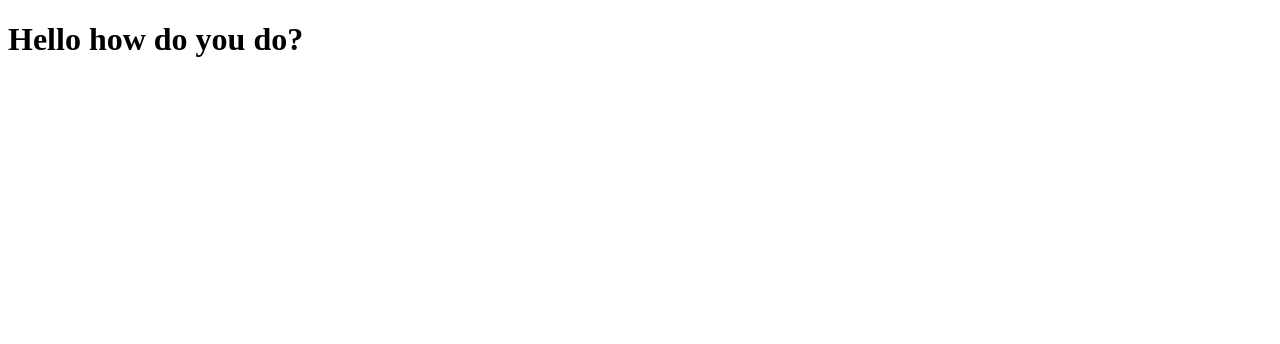
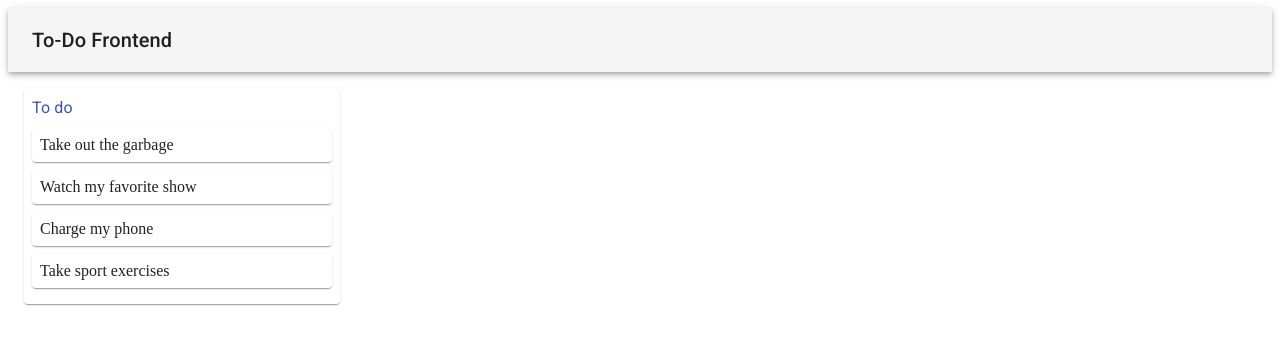
Before and after one commit to jr2-team/todo-frontend, a React app: page / in a window 1280 px wide. Shown: the top 344 px of the page. Built offline with nearby package versions, Linux system fonts and the light colour scheme.

Commit message:
added first sketches of ui

```diff
--- a/index.html
+++ b/index.html
@@ -2,10 +2,12 @@
 <html>
     <head>
         <meta charset="UTF-8" />
-        <title>Hello React TS</title>
+        <title>To-Do Frontend</title>
+        <link rel="stylesheet" href="https://fonts.googleapis.com/css?family=Roboto:300,400,500&display=swap" />
+        <link rel="stylesheet" href="https://fonts.googleapis.com/icon?family=Material+Icons" />
     </head>
     <body>
-        <div id="example"></div>
+        <div id="app"></div>
         <script src="./node_modules/react/umd/react.development.js"></script>
         <script src="./node_modules/react-dom/umd/react-dom.development.js"></script>
         <script src="./dist/bundle.js"></script>
--- a/package.json
+++ b/package.json
@@ -10,7 +10,11 @@
     "build": "webpack -p --progress --colors"
   },
   "dependencies": {
+    "@material-ui/core": "^4.0.2",
+    "@material-ui/icons": "^4.0.1",
+    "@types/react-beautiful-dnd": "^11.0.2",
     "react": "^16.8.6",
+    "react-beautiful-dnd": "^11.0.3",
     "react-dom": "^16.8.6",
     "react-redux": "^7.0.3",
     "redux": "^4.0.1"
--- a/src/components/BaseScreen.tsx
+++ b/src/components/BaseScreen.tsx
@@ -1,16 +1,13 @@
-import * as React from "react";
+import * as React from 'react';
+import Header from './Header';
+import TaskManager from './TaskManager';
 
-export interface BaseScreenProps {
-    title: String
-}
-
-class BaseScreen extends React.Component<BaseScreenProps, object> {
+class BaseScreen extends React.Component<object, object> {
     render() {
-        let text = this.props.title;
-
         return(
             <div>
-                <h1>{text}</h1>
+                <Header />
+                <TaskManager />
             </div>
         );
     }
--- /dev/null
+++ b/src/components/Column.tsx
@@ -0,0 +1,42 @@
+import * as React from 'react';
+import { string } from 'prop-types';
+import { styled } from '@material-ui/styles';
+import { Box, Paper, Typography, Card } from '@material-ui/core';
+import { typography } from '@material-ui/system';
+import Task from './Task';
+
+interface IColumnProps {
+    key: any,
+    column: {id: string, title: string, taskIds: Array<any> },
+    tasks: Array<any>
+}
+
+const MyPaper = styled(Paper) ({
+    margin: '16px 16px',
+    width: '25%',
+});
+
+const TaskList = styled(Box) ({
+    padding: '8px',
+});
+
+const MyCard = styled(Card) ({
+    padding: '8px',
+    textAlign: 'justify',
+    margin: '8px 0px',
+});
+
+export default class Column extends React.Component<IColumnProps, object> {
+    render() {
+        return (
+            <MyPaper>
+                <TaskList>
+                    <Typography component='h1' color='primary'>
+                        {this.props.column.title}
+                    </Typography>
+                    {this.props.tasks.map((task: any) => <MyCard><Task key={task.id} task={task} /></MyCard>)}
+                </TaskList>
+            </MyPaper>
+        );
+    }
+}
--- /dev/null
+++ b/src/components/Header.tsx
@@ -0,0 +1,18 @@
+import * as React from 'react';
+import AppBar from '@material-ui/core/AppBar';
+import Toolbar from '@material-ui/core/Toolbar';
+import Typography from '@material-ui/core/Typography';
+
+export default function SimpleAppBar() {
+    return (
+      <div>
+        <AppBar position="static" color="default">
+          <Toolbar>
+            <Typography variant="h6" color="inherit">
+              To-Do Frontend
+            </Typography>
+          </Toolbar>
+        </AppBar>
+      </div>
+    );
+}
--- /dev/null
+++ b/src/components/Task.tsx
@@ -0,0 +1,15 @@
+import * as React from 'react';
+import { styled } from '@material-ui/styles';
+
+interface ITaskProps {
+    key: any,
+    task: { id: string, content: string}
+}
+
+
+
+export default class Task extends React.Component<ITaskProps, object> {
+    render() {
+        return this.props.task.content;
+    }
+}
--- /dev/null
+++ b/src/components/TaskManager.tsx
@@ -0,0 +1,22 @@
+import * as React from 'react';
+import initialData from '../data/initial-data';
+import { DragDropContext, Droppable, Draggable } from 'react-beautiful-dnd';
+import { number } from 'prop-types';
+import { render } from 'react-dom';
+import Column from './Column';
+
+
+class TaskManager extends React.Component {
+    state = initialData
+
+    render() {
+        return this.state.columnOrder.map((columnId: number) => {
+            const column = this.state.columns[columnId];
+            const tasks = column.taskIds.map((taskId: number) => this.state.tasks[taskId]);
+
+            return <Column key={column.id} column={column} tasks={tasks} />;
+        })
+    }
+}
+
+export default TaskManager;
--- /dev/null
+++ b/src/data/initial-data.tsx
@@ -0,0 +1,18 @@
+const initialData = {
+    tasks: [
+        { id: 'task-1', content: 'Take out the garbage' },
+        { id: 'task-2', content: 'Watch my favorite show' },
+        { id: 'task-3', content: 'Charge my phone' },
+        { id: 'task-4', content: 'Take sport exercises' }
+    ],
+    columns: [
+        {
+            id: 'column-1',
+            title: 'To do',
+            taskIds: [0, 1, 2, 3]
+        },
+    ],
+    columnOrder: [0],
+};
+
+export default initialData;
--- a/src/index.tsx
+++ b/src/index.tsx
@@ -1,9 +1,9 @@
-import * as React from "react";
-import * as ReactDOM from "react-dom";
-import BaseScreen from "./components/BaseScreen";
+import * as React from 'react';
+import * as ReactDOM from 'react-dom';
+import BaseScreen from './components/BaseScreen';
+
 
 ReactDOM.render(
-
-    <BaseScreen {...{title: "Hello how do you do?"}}></BaseScreen>,
-    document.getElementById("example")
+    <BaseScreen  />,
+    document.getElementById('app')
 );
```
Also changed, not shown: src/components/TaskContainer.tsx (added), 1 other file (tests, documents, lock files or other folders).
